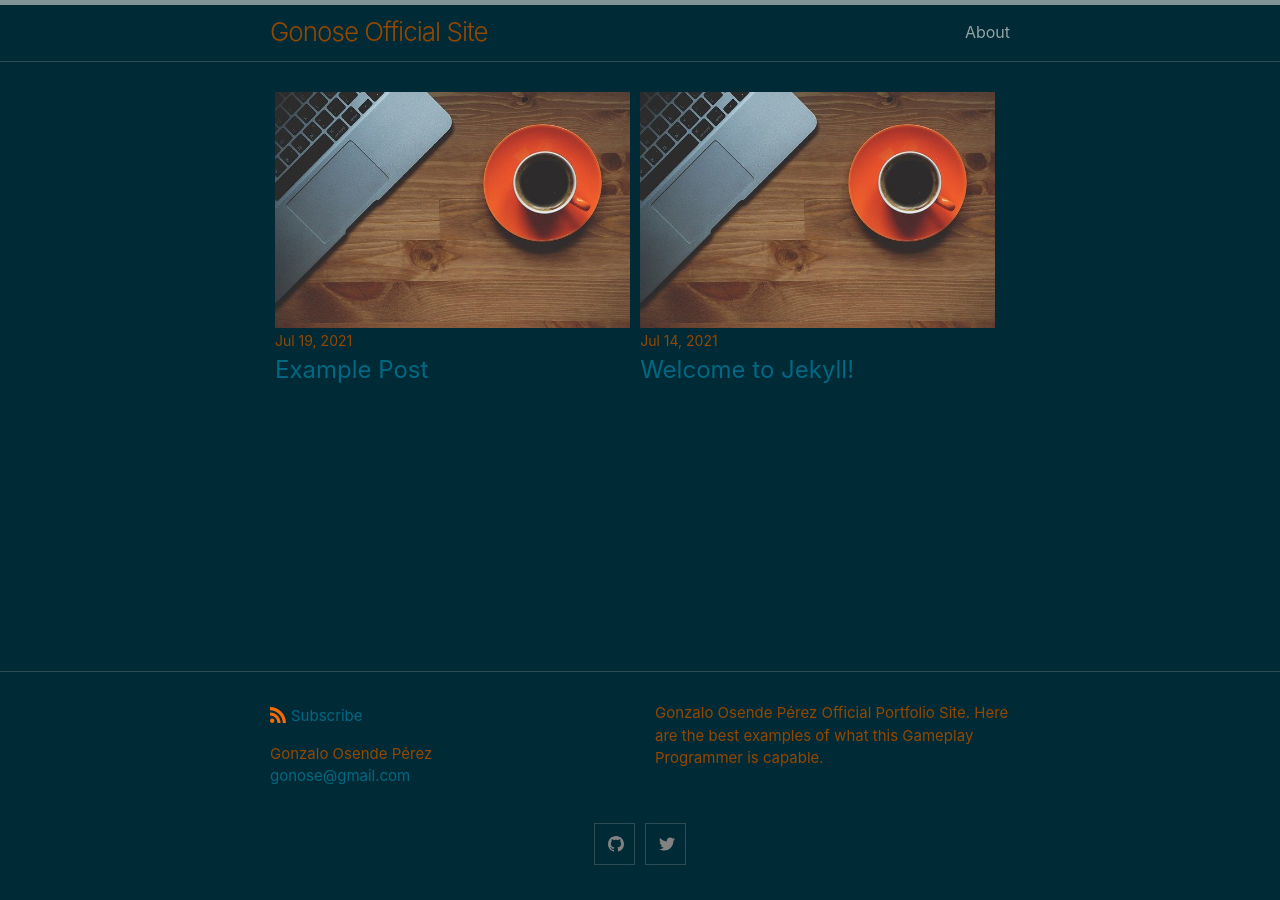
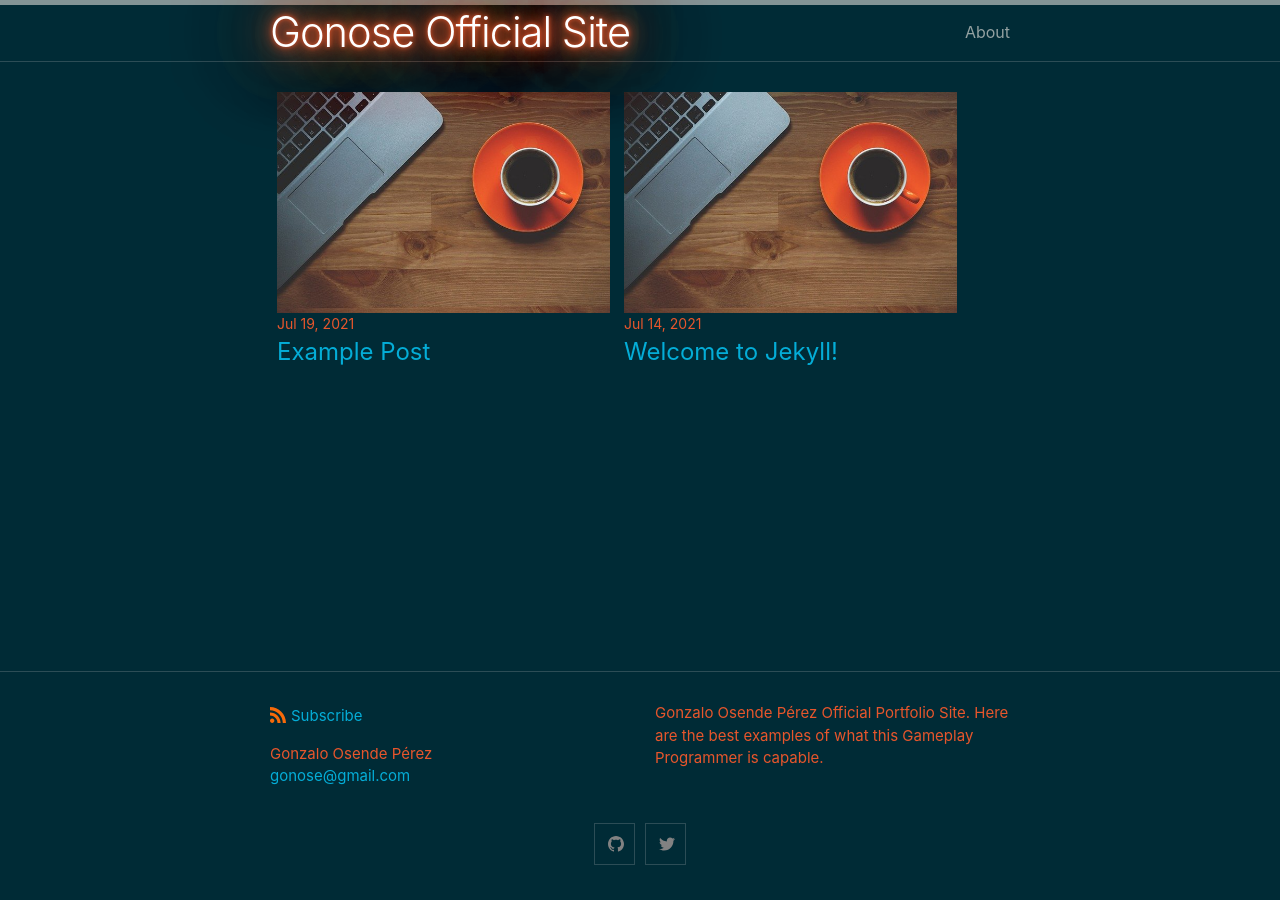
Before and after one commit to gonose/gonose.github.io, a Jekyll site: the page built from docs/index.markdown, in a window 1280 px wide. Built offline with Jekyll 4.4.1, drawn with Linux system fonts in a browser that asks for light colours.

Commit message:
Neon lights and minor styling

```diff
--- a/docs/_layouts/home.html
+++ b/docs/_layouts/home.html
@@ -32,8 +32,9 @@ layout: default
           {%- else %}
            src="assets/images/cup-of-coffee.jpg"
           {%- endif %}
-        ></a>
-        <span class="post-meta">{{ post.date | date: date_format }}</span>
+          >
+        </a>
+          <a href="{{ post.url | relative_url }}" class="post-meta">{{ post.date | date: date_format }}</span>
         <h3>
           <a class="post-link" href="{{ post.url | relative_url }}">
             {{ post.title | escape }}
--- a/docs/_sass/minima/custom-styles.scss
+++ b/docs/_sass/minima/custom-styles.scss
@@ -5,11 +5,57 @@ a:hover {
 	text-decoration: none;
 }
 
+a.post-meta {
+	color: #e7562c;
+	display: block;
+}
 div.post-grid-content {
-	width: 48%;
+	width: 45%;
     display: inline-block;
     margin: 0 5px;
+    padding: 0 2px;
+
+    transition: .5s ease;
+
+    & img:hover {
+    	opacity: 0.3;
+    }
 }
+
+div.post-grid-content:hover {
+	box-shadow: 0 0 0.2rem #fff, 0 0 0.2rem #fff, 0 0 2rem #04add7, 0 0 0.8rem #04add7, 0 0 2.8rem #04add7, inset 0 0 1.3rem #04add7;
+}
+
+
+.site-title {
+  animation: flicker 1.5s infinite alternate;
+  color: #fff;
+  font-size: 2.6em;
+}
+
+/* Flickering animation */
+@keyframes flicker {
+
+  0%, 18%, 22%, 25%, 53%, 57%, 100% {
+
+      text-shadow:
+      0 0 4px #e6572d,
+      0 0 11px #e6572d,
+      0 0 19px #e6572d,
+      0 0 40px #e6572d,
+      0 0 80px #e6572d,
+      0 0 90px #e6572d,
+      0 0 100px #e6572d,
+      0 0 150px #e6572d;
+
+  }
+
+  20%, 24%, 55% {
+      text-shadow: none;
+  }
+}
+
+
 
 @media screen and (max-width: $on-palm) {
 
--- a/docs/_sass/minima/custom-variables.scss
+++ b/docs/_sass/minima/custom-variables.scss
@@ -1,9 +1,9 @@
 // Placeholder to allow overriding predefined variables smoothly.
 
-$brand-color:           #924703;
+$brand-color:           #e7562c;
 
-$site-title-color:      #924703;
+$site-title-color:      #e7562c;
 
-$link-base-color:       #006882;
-$link-visited-color:    #0D6B82;
-$link-hover-color:      #823E00;
+$link-base-color:       #04add7;
+$link-visited-color:    #04add7;
+$link-hover-color:      #23d3ff;
```
Also changed, not shown: docs/Gemfile.lock. Lines whose indentation alone changed are shown as unchanged.
